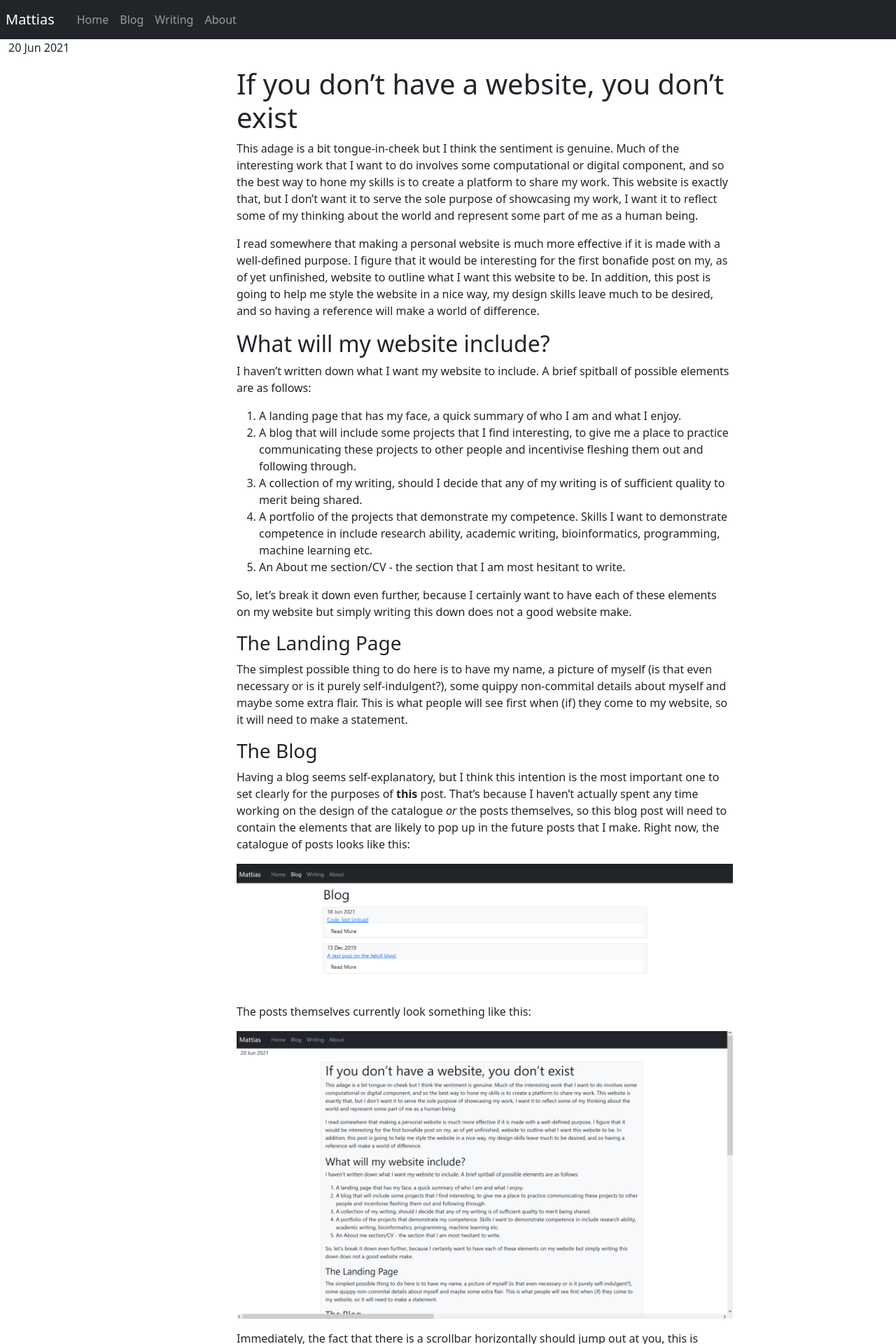
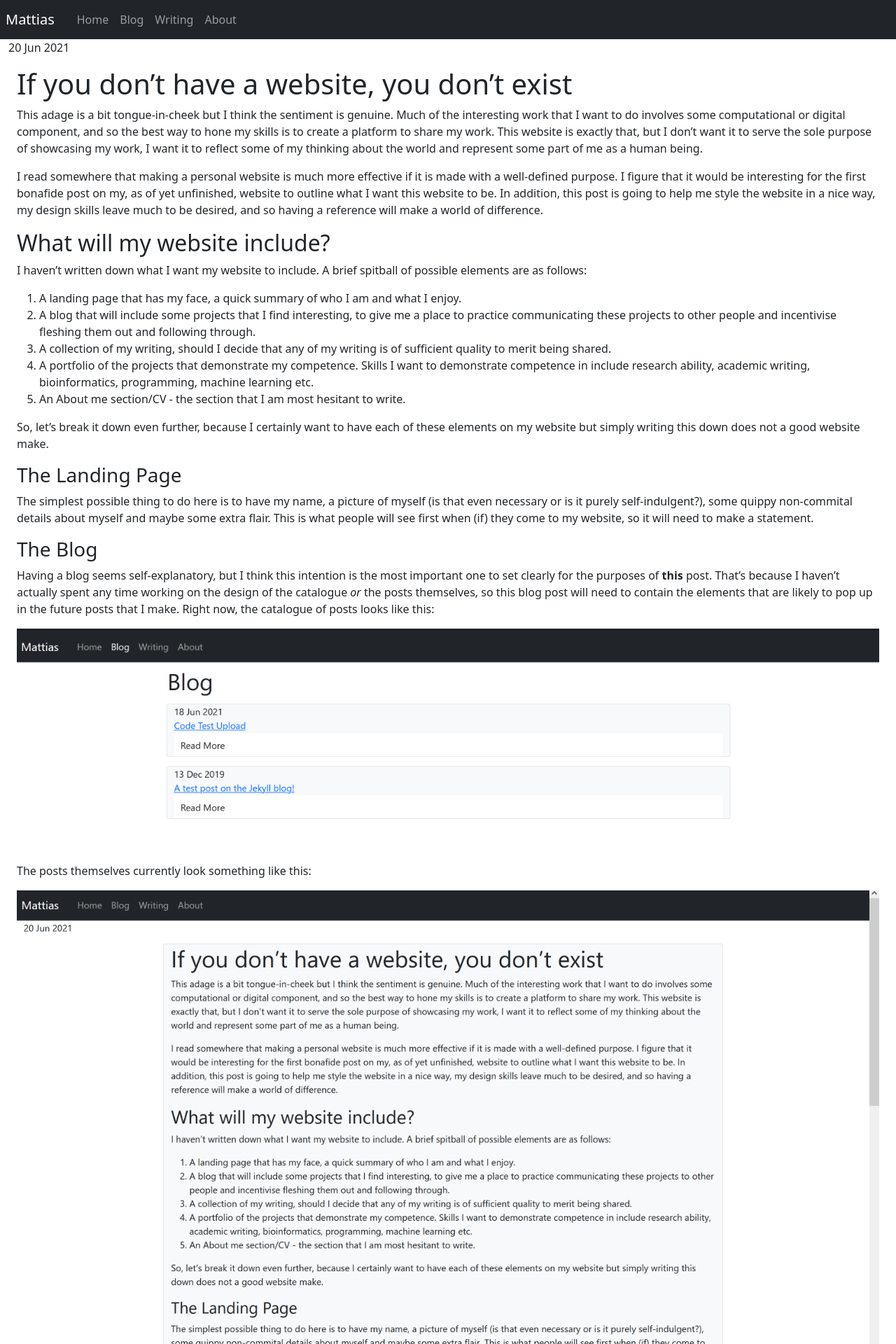
Before and after one commit to tolhurmatt/LuckyRabbi.github.io, a Jekyll site: the page built from _posts/2021-06-20-If_you_dont_have_a_website.md, in a window 1280 px wide. Shown: the top 1920 px of the page at 70% size. Built offline with Jekyll 4.4.1, drawn with Linux system fonts in a browser that asks for light colours; the table of contents is made by our own code.

Commit message:
Changing mobile layout

```diff
--- a/_layouts/post.html
+++ b/_layouts/post.html
@@ -14,10 +14,10 @@
   </div>
   -->
   <div class="row">
-    <div class="col-3"></div>
-    <div class="col-7">
+    <div class="col-xs-3"></div>
+    <div class="col-xs-7">
       {{ content }}
     </div>
-    <div class="col-2"></div>
+    <div class="col-xs-2"></div>
   </div>
 </div>
```
